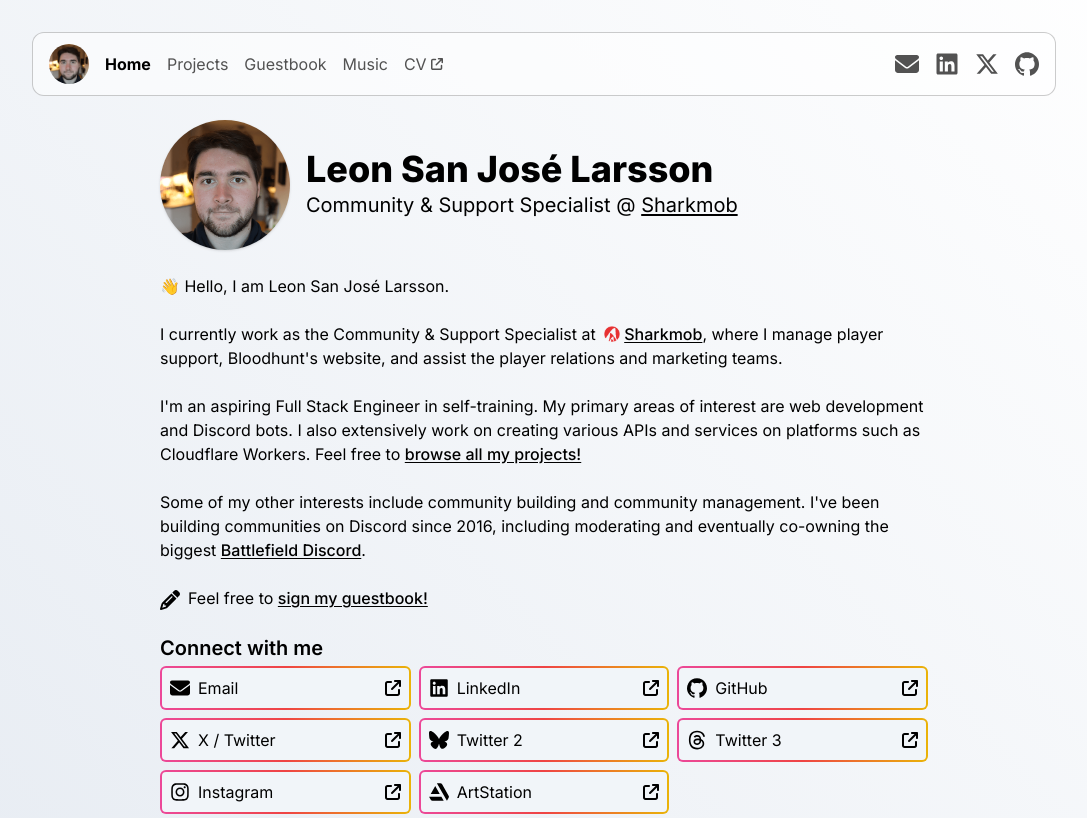
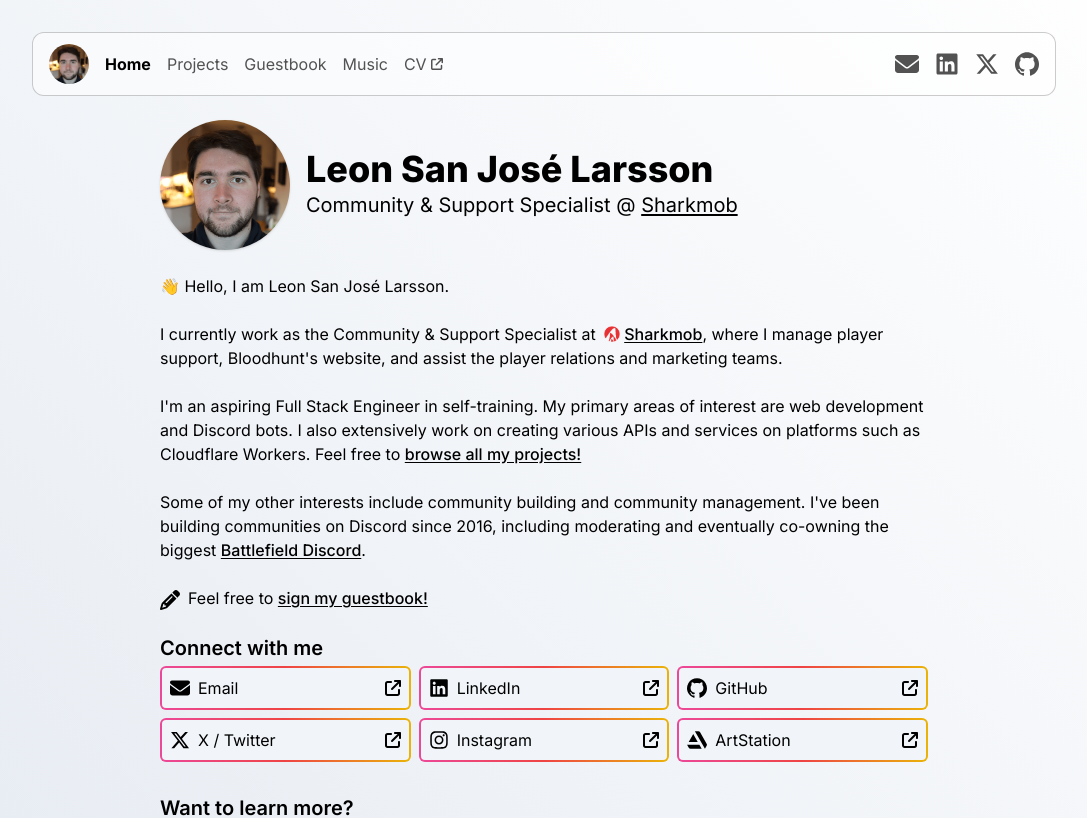
Before and after one commit to leonlarsson/leon-home, a Next.js app: page / in a window 1280 px wide. Shown: the top 818 px of the page, without its empty margins (96-1183 px from the left). Built offline with nearby package versions, Linux system fonts and the light colour scheme.

Commit message:
home: slim socials

```diff
--- a/app/(main)/page.tsx
+++ b/app/(main)/page.tsx
@@ -146,16 +146,16 @@ export default () => {
                 url: "https://x.com/MozzyFX",
                 icon: <Icons.twitterX className="me-2 inline size-5" />,
               },
-              {
-                title: "Twitter 2",
-                url: "https://bsky.app/profile/leon.ms",
-                icon: <Icons.bluesky className="me-2 inline size-5" />,
-              },
-              {
-                title: "Twitter 3",
-                url: "https://www.threads.net/@leonsjlarsson",
-                icon: <Icons.threads className="me-2 inline size-5" />,
-              },
+              // {
+              //   title: "Twitter 2",
+              //   url: "https://bsky.app/profile/leon.ms",
+              //   icon: <Icons.bluesky className="me-2 inline size-5" />,
+              // },
+              // {
+              //   title: "Twitter 3",
+              //   url: "https://www.threads.net/@leonsjlarsson",
+              //   icon: <Icons.threads className="me-2 inline size-5" />,
+              // },
               {
                 title: "Instagram",
                 url: "https://www.instagram.com/leonsjlarsson/",
```
